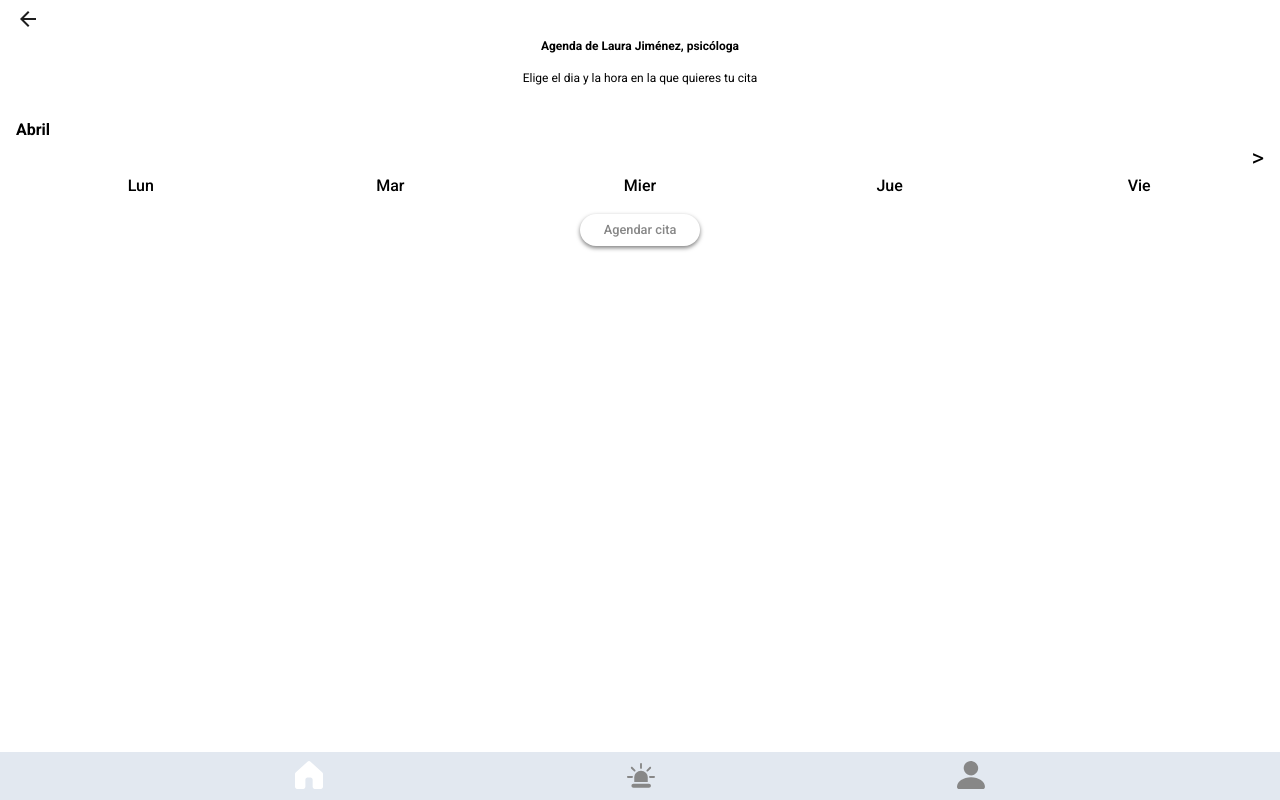
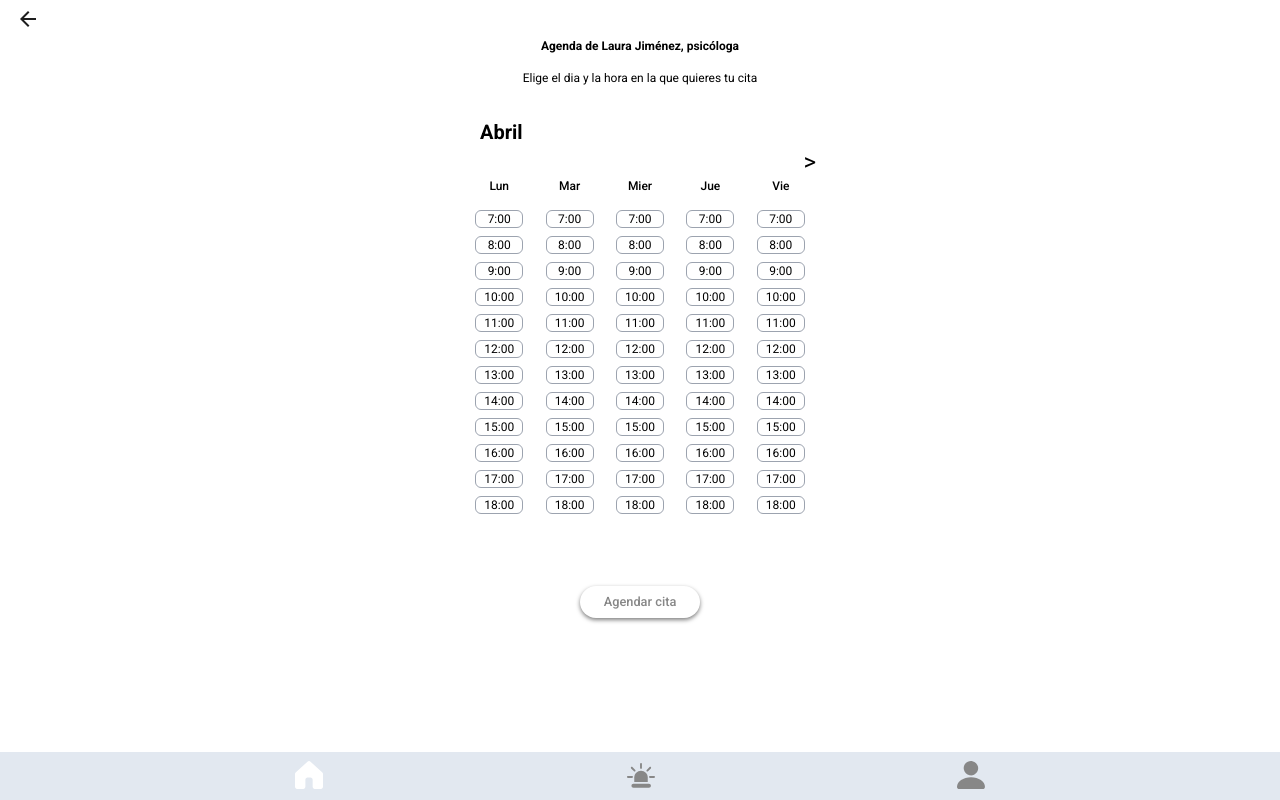
Before and after one commit to No-Country/c10-58-m-reactchallenge-mern, a React (Vite) app: page /list/1/calendar in a window 1280 px wide. Built offline with nearby package versions, Linux system fonts and the light colour scheme; no server answers.

Commit message:
Add content and styles to component Calendar

```diff
--- a/src/pages/Calendar.jsx
+++ b/src/pages/Calendar.jsx
@@ -1,7 +1,6 @@
 /* eslint-disable */
 
 import { Link } from 'react-router-dom';
-import { fetchCollection } from '../firebase/fetchCollection';
 import { Btn } from '../components/MicroComponents/Btn';
 
 const Calendar = () => {
@@ -16,8 +15,8 @@ const Calendar = () => {
 			<p className='text-xs text-center my-4'>
 				Elige el dia y la hora en la que quieres tu cita
 			</p>
-			<div className='p-4'>
-				<h3 className='font-semibold'>Abril</h3>
+			<div className='max-w-sm mx-auto p-4 mb-12'>
+				<h3 className='px-4 text-xl font-semibold'>Abril</h3>
 				<p className='text-2xl text-right'>{'>'}</p>
 				<div className='grid grid-cols-5 justify-items-center'>
 					{[
@@ -27,9 +26,31 @@ const Calendar = () => {
 						{ id: 4, day: 'Jue' },
 						{ id: 5, day: 'Vie' }
 					].map(({ id, day }) => (
-						<ul key={id} className='font-medium'>
-							{day}
-						</ul>
+						<div key={id}>
+							<h4 className='font-medium text-center text-xs mb-4'>{day}</h4>
+							<ul>
+								{[
+									{ id: 1, hour: '7:00' },
+									{ id: 2, hour: '8:00' },
+									{ id: 3, hour: '9:00' },
+									{ id: 4, hour: '10:00' },
+									{ id: 5, hour: '11:00' },
+									{ id: 6, hour: '12:00' },
+									{ id: 7, hour: '13:00' },
+									{ id: 8, hour: '14:00' },
+									{ id: 9, hour: '15:00' },
+									{ id: 10, hour: '16:00' },
+									{ id: 11, hour: '17:00' },
+									{ id: 12, hour: '18:00' }
+								].map(({ id, hour }) => (
+									<li
+										className='border-[1px] border-gray-400 rounded-md py-0 px-2 my-2 text-xs text-center cursor-pointer'
+										key={id}>
+										{hour}
+									</li>
+								))}
+							</ul>
+						</div>
 					))}
 				</div>
 			</div>
```
